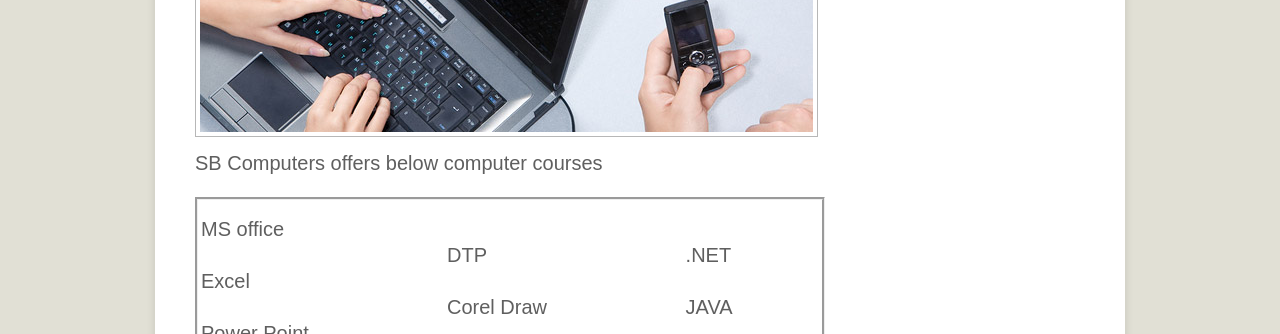
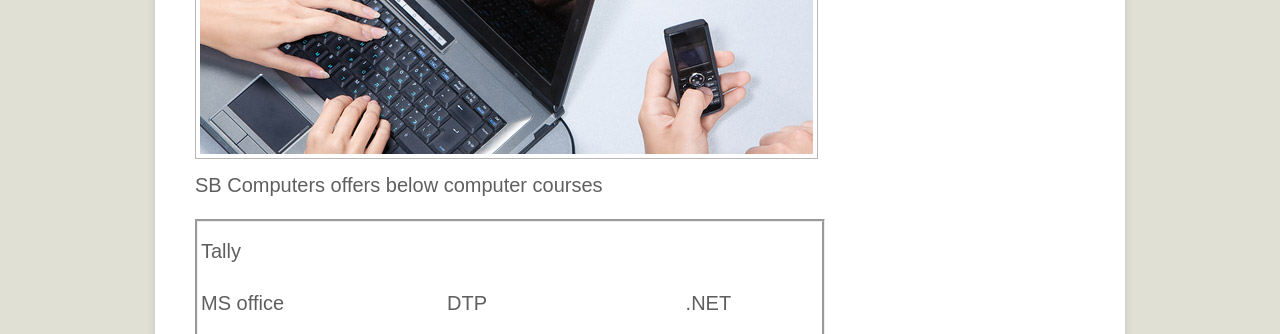
Before and after one commit to gpw487/sbcomputers, a plain HTML site: page index.html in a window 1280 px wide. Shown: the part 448-782 px from the top of the page. Drawn offline with Linux system fonts and the light colour scheme; a script that the page names is missing.

Commit message:
Update index.html

```diff
--- a/index.html
+++ b/index.html
@@ -29,7 +29,8 @@
   </div>
   <div class="hbg">&nbsp;</div>
   <div class="content">
-    <div class="content_resize">
+
+    <<div class="content_resize">
       <div class="mainbar">
           <div class="article">
               <h2>SB Computers</h2>
@@ -42,13 +43,12 @@
                   <tr>
                       <td>
 
-                          <!--<p class="spec"><u>Basic Computers</u></p>-->
+                          <p>Tally</p>
                           <p>MS office</p>
                           <p>Excel</p>
                           <p>Power Point</p>
                           <p>Email</p>
                       </td>
-
                       <td>
                           <p>DTP</p>
                           <p>Corel Draw</p>
```
